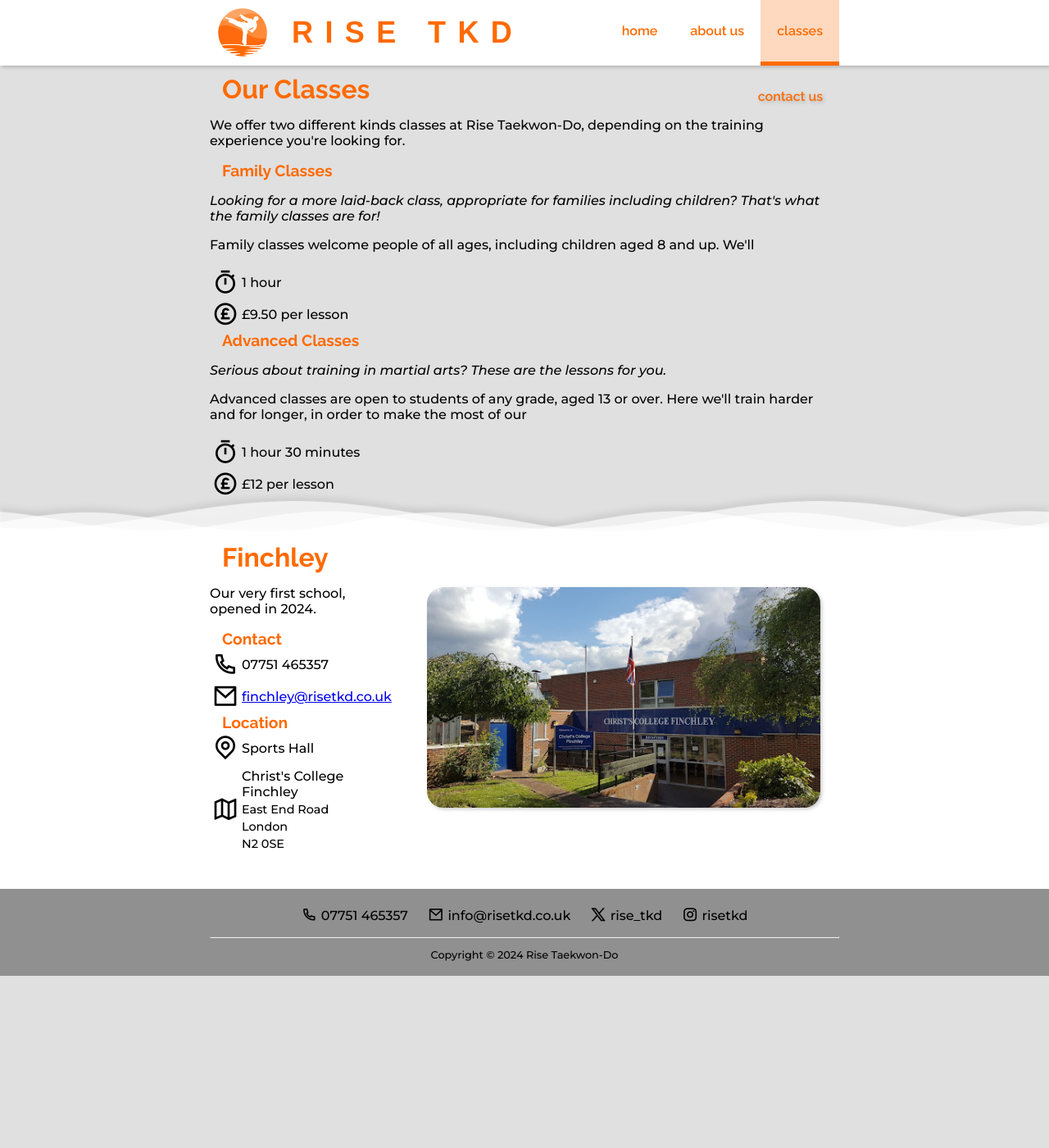
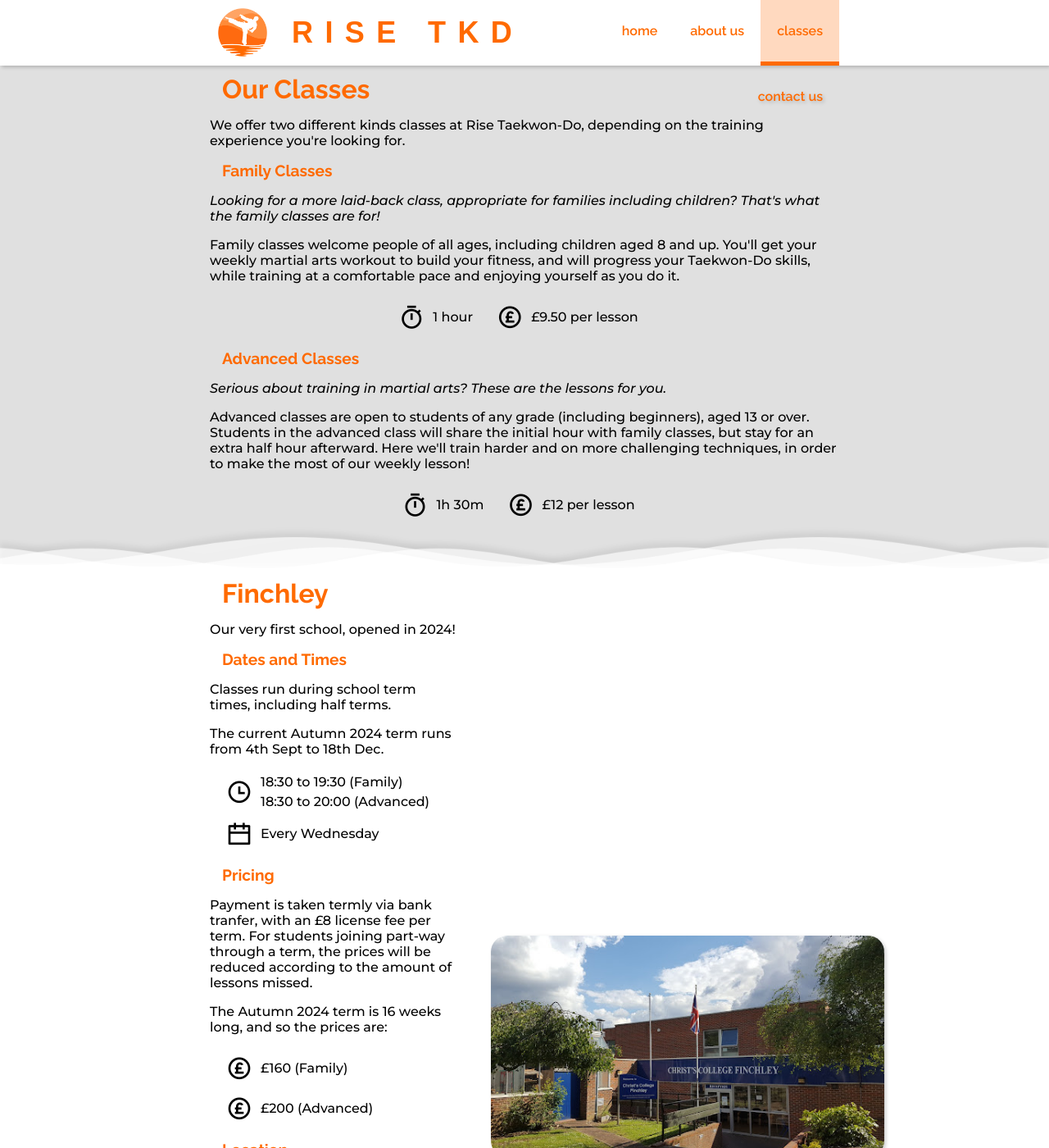
Before and after one commit to RiseTKD/risetkd.github.io, a Jekyll site: the page built from pages/classes.html, in a window 1280 px wide and 1400 px high. Shown: the whole window at 82% size. Built offline with Jekyll 4.4.1, drawn with Linux system fonts in a browser that asks for light colours; nearby versions of some CDN libraries; some web fonts are replaced; some of the changed text lies outside the part shown.

Commit message:
Complete classes page content

```diff
--- a/assets/css/custom/classes.css
+++ b/assets/css/custom/classes.css
@@ -1,11 +1,4 @@
-.address p {
-	margin-top: 0.2em;
-	margin-bottom: 0.2em;
+#section-classes-family .infocard-list,
+#section-classes-advanced .infocard-list {
+	text-align: center;
 }
-.address>p:not(:first-child) {
-	font-size: 0.9em;
-}
-
-main .icon {
-	font-size: 2.0em;
-}
--- a/assets/css/global.css
+++ b/assets/css/global.css
@@ -206,3 +206,54 @@ figcaption {
 	border: 1px solid var(--col-button-border-hover, var(--col-button-hover));
 	text-decoration: underline;
 }
+
+.infocard-list {
+	list-style: none;
+	padding: 0;
+	margin: 15px;
+}
+
+.infocard-list > li {
+	display: inline-block;
+	margin-right: 15px;
+}
+
+.infocard > div, .infocard > a {
+	display: flex;
+	flex-direction: row;
+	align-items: center;
+	width: min-content;
+}
+
+.infocard-icon {
+	padding: 5px;
+	font-size: 2.0em;
+}
+
+.infocard-text {
+	width: max-content;
+	text-align: left;
+}
+
+.infocard-text p {
+	margin: 5px;
+}
+
+.infocard a {
+	text-decoration: none;
+	transition: 0.5s;
+	color: inherit;
+}
+
+.infocard a:visited {
+	color: inherit;
+}
+
+.infocard a:hover {
+	transition: 0.5s;
+	color: #505050;
+}
+
+.address p:not(:first-child) {
+	font-size: 0.9em;
+}
--- a/pages/classes.html
+++ b/pages/classes.html
@@ -5,37 +5,59 @@ permalink: /classes
 sitecat: classes
 custom_css: classes
 ---
-<section class="section" id="section-description">
+<section class="section" id="section-classes">
 	<div class="section-content content">
 		<article>
+			<section id="section-classes-intro">
 				<h2>Our Classes</h2>
 				<p>We offer two different kinds classes at Rise Taekwon-Do, depending on the training experience you're looking for.</p>
+			</section>
+			<section id="section-classes-family">
 				<h3>Family Classes</h3>
 				<p><i>Looking for a more laid-back class, appropriate for families including children? That's what the family classes are for!</i></p>
-			<p>Family classes welcome people of all ages, including children aged 8 and up. We'll </p>
-			<table>
-				<tr>
-					<td><i class="icon ri-timer-line"></i></td>
-					<td>1 hour</td>
-				</tr>
-				<tr>
-					<td><i class="icon ri-money-pound-circle-line"></i></td>
-					<td>£9.50 per lesson</td>
-				</tr>
-			</table>
+				<p>Family classes welcome people of all ages, including children aged 8 and up. You'll get your weekly martial arts workout to build your fitness, and will progress your Taekwon-Do skills, while training at a comfortable pace and enjoying yourself as you do it.</p>
+				<ul class="infocard-list">
+					<li>
+						<div class="infocard">
+							<a title="Length of class">
+								<div class="infocard-icon"><i class="icon ri-timer-line"></i></div>
+								<div class="infocard-text"><p>1 hour</p></div>
+							</a>
+						</div>
+					</li>
+					<li>
+						<div class="infocard">
+							<a title="Price of class">
+								<div class="infocard-icon"><i class="icon ri-money-pound-circle-line"></i></div>
+								<div class="infocard-text"><p>£9.50 per lesson</p></div>
+							</a>
+						</div>
+					</li>
+				</ul>
+			</section>
+			<section id="section-classes-advanced">
 				<h3>Advanced Classes</h3>
 				<p><i>Serious about training in martial arts? These are the lessons for you.</i></p>
-			<p>Advanced classes are open to students of any grade, aged 13 or over. Here we'll train harder and for longer, in order to make the most of our </p>
-			<table>
-				<tr>
-					<td><i class="icon ri-timer-line"></i></td>
-					<td>1 hour 30 minutes</td>
-				</tr>
-				<tr>
-					<td><i class="icon ri-money-pound-circle-line"></i></td>
-					<td>£12 per lesson</td>
-				</tr>
-			</table>
+				<p>Advanced classes are open to students of any grade (including beginners), aged 13 or over. Students in the advanced class will share the initial hour with family classes, but stay for an extra half hour afterward. Here we'll train harder and on more challenging techniques, in order to make the most of our weekly lesson!</p>
+				<ul class="infocard-list">
+					<li>
+						<div class="infocard">
+							<a title="Length of class">
+								<div class="infocard-icon"><i class="icon ri-timer-line"></i></div>
+								<div class="infocard-text"><p>1h 30m</p></div>
+							</a>
+						</div>
+					</li>
+					<li>
+						<div class="infocard">
+							<a title="Price of class">
+								<div class="infocard-icon"><i class="icon ri-money-pound-circle-line"></i></div>
+								<div class="infocard-text"><p>£12 per lesson</p></div>
+							</a>
+						</div>
+					</li>
+				</ul>
+			</section>
 		</article>
 	</div>
 </section>
@@ -43,40 +65,114 @@ custom_css: classes
 	<div class="divider"></div>
 	<div class="section-content content">
 		<article>
+			<section id="section-finchley-intro">
 				<h2>Finchley</h2>
-			<p>Our very first school, opened in 2024.</p>
-			<h3>Contact</h3>
-			<table>
-				<tr>
-					<td><i class="icon ri-phone-line"></i></td>
-					<td>07751 465357</td>
-				</tr>
-				<tr>
-					<td><i class="icon ri-mail-line"></i></td>
-					<td><a href="mailto:finchley@risetkd.co.uk">finchley@risetkd.co.uk</a></td>
-				</tr>
-			</table>
+				<p>Our very first school, opened in 2024!</p>
+			</section>
+			<section id="section-finchley-datetime">
+				<h3>Dates and Times</h3>
+				<p>Classes run during school term times, including half terms.</p>
+				<p>The current Autumn 2024 term runs from 4th Sept to 18th Dec.</p>
+				<ul class="infocard-list">
+					<li>
+						<div class="infocard">
+							<a title="Class timings">
+								<div class="infocard-icon"><i class="icon ri-time-line"></i></div>
+								<div class="infocard-text">
+									<p>18:30 to 19:30 (Family)</p>
+									<p>18:30 to 20:00 (Advanced)</p>
+								</div>
+							</a>
+						</div>
+					</li>
+					<li>
+						<div class="infocard">
+							<a title="Days of the week">
+								<div class="infocard-icon"><i class="icon ri-calendar-line"></i></div>
+								<div class="infocard-text"><p>Every Wednesday</p></div>
+							</div>
+						</a>
+					</li>
+				</ul>
+			</section>
+			<section id="section-finchley-pricing">
+				<h3>Pricing</h3>
+				<p>Payment is taken termly via bank tranfer, with an £8 license fee per term. For students joining part-way through a term, the prices will be reduced according to the amount of lessons missed.</p>
+				<p>The Autumn 2024 term is 16 weeks long, and so the prices are:</p>
+				<ul class="infocard-list">
+					<li>
+						<div class="infocard">
+							<a title="Family lesson price">
+								<div class="infocard-icon"><i class="icon ri-money-pound-circle-line"></i></div>
+								<div class="infocard-text"><p>£160 (Family)</p></div>
+							</a>
+						</div>
+					</li>
+					<li>
+						<div class="infocard">
+							<a title="Advanced lesson price">
+								<div class="infocard-icon"><i class="icon ri-money-pound-circle-line"></i></div>
+								<div class="infocard-text"><p>£200 (Advanced)</p></div>
+							</a>
+						</div>
+					</li>
+				</ul>
+			</section>
+			<section id="section-finchley-location">
 				<h3>Location</h3>
-			<table>
-				<tr>
-					<td><i class="icon ri-map-pin-line"></i></td>
-					<td>Sports Hall</td>
-				</tr>
-				<tr>
-					<td><i class="icon ri-map-2-line"></i></td>
-					<td>
-						<div class="address">
+				<p>We train at Christ's College, Finchley. This venue has ample parking, and is a 15 min walk from Finchley Central station.</p>
+				<ul class="infocard-list">
+					<li>
+						<div class="infocard">
+							<a title="Venue name">
+								<div class="infocard-icon"><i class="icon ri-map-pin-line"></i></div>
+								<div class="infocard-text">
+									<p>Sports Hall,</p>
 									<p>Christ's College Finchley</p>
+								</div>
+							</a>
+						</div>
+					</li>
+					<li>
+						<div class="infocard">
+							<a title="Address">
+								<div class="infocard-icon"><i class="icon ri-map-2-line"></i></div>
+								<div class="infocard-text address">
 									<p>East End Road</p>
 									<p>London</p>
 									<p>N2 0SE</p>
 								</div>
-					</td>
-				</tr>
-			</table>
+							</a>
+						</div>
+					</li>
+				</ul>
+			</section>
+			<section id="section-finchley-contact">
+				<h3>Contact</h3>
+				<p>Got questions? Feel free to reach out via phone or email!</p>
+				<ul class="infocard-list">
+					<li>
+						<div class="infocard">
+							<a href="tel:07751465357" title="Call Rise Taekwon-Do">
+								<div class="infocard-icon"><i class="icon ri-phone-line"></i></div>
+								<div class="infocard-text"><p>07751 465357</p></div>
+							</a>
+						</div>
+					</li>
+					<li>
+						<div class="infocard">
+							<a href="mailto:finchley@risetkd.co.uk" title="Email finchley@risetkd.co.uk">
+								<div class="infocard-icon"><i class="icon ri-mail-line"></i></div>
+								<div class="infocard-text"><p>finchley@risetkd.co.uk</p></div>
+							</a>
+						</div>
+					</li>
+				</ul>
+			</section>
 		</article>
 		<figure class="section-image">
-			<img src="/assets/img/classes/pic-finchley.jpg" title="Christ's College, Finchley" alt="Outside view of the school in which we train, Christ's College."/>
+			<img src="/assets/img/classes/pic-finchley.jpg" title="Christ's College Finchley" alt="Outside view of the school in which we train, Christ's College."/>
+			<figcaption>Christ's College Finchley, our venue.</figcaption>
 		</figure>
 	</div>
 </section>
```
Lines whose indentation alone changed are shown as unchanged.
